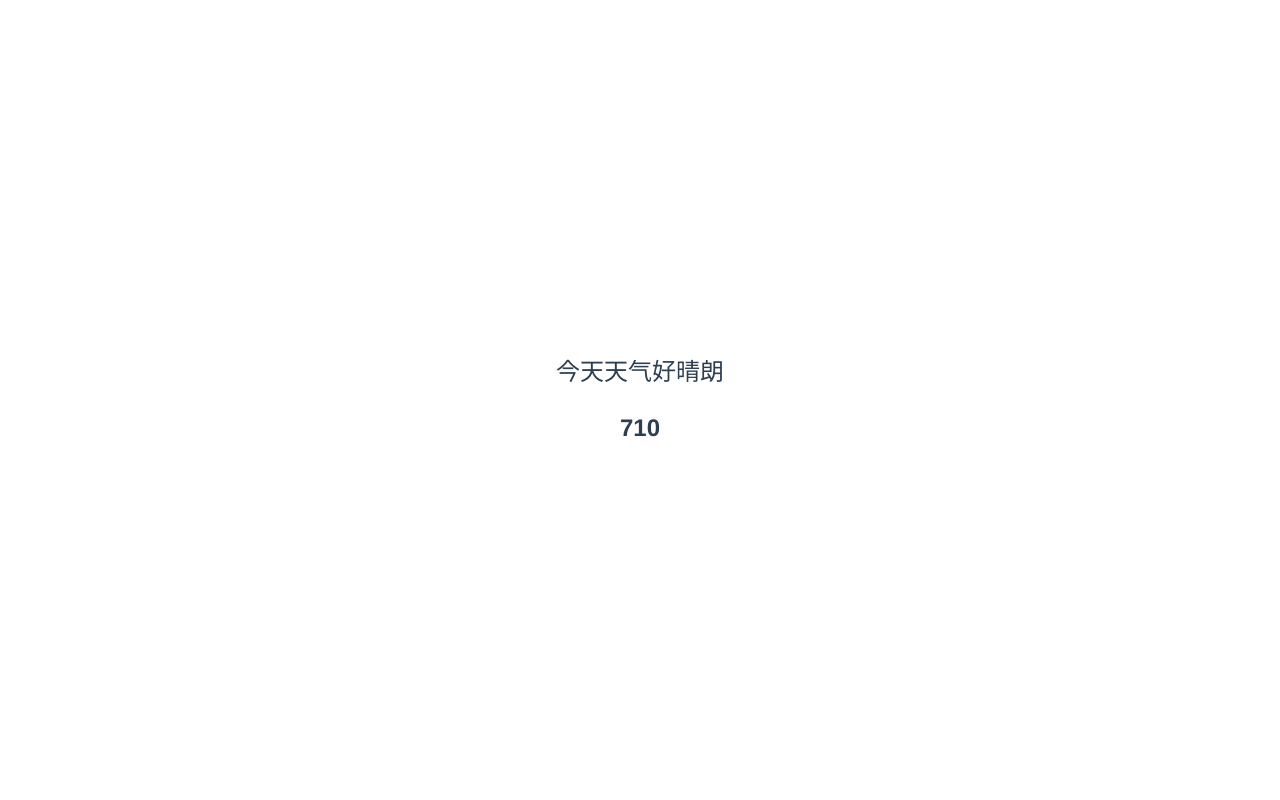
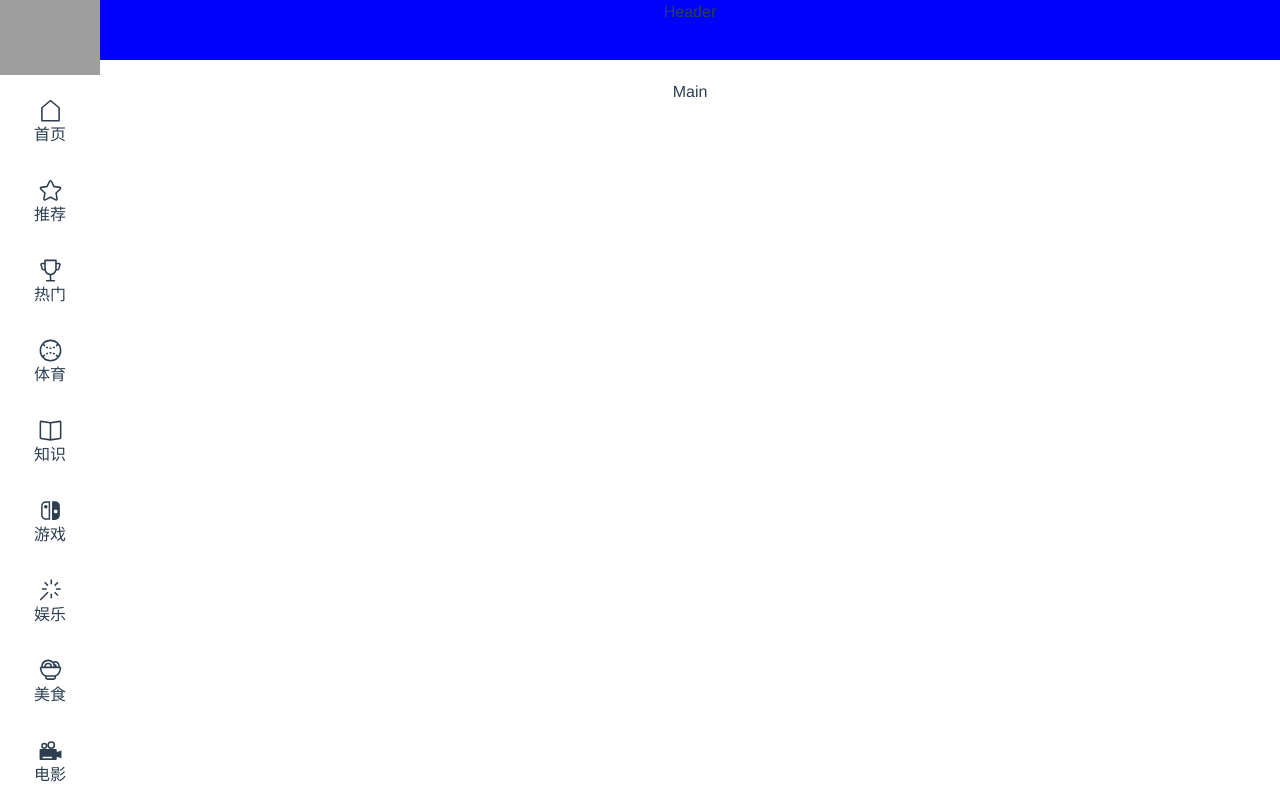
Before and after one commit to Tamiflu233/DingVideo, a Vue app in the folder dingvideofrontend/: page /home in a window 1280 px wide. Built offline with nearby package versions, Linux system fonts and the light colour scheme; grey boxes are pictures that could not be loaded.

Commit message:
左侧菜单栏

```diff
--- a/dingvideofrontend/src/App.vue
+++ b/dingvideofrontend/src/App.vue
@@ -16,4 +16,11 @@
   text-align: center;
   color: #2c3e50;
 }
+
+html,body,#app,.el-container{
+padding: 0px;
+margin: 0px;
+height: 100%;
+}
+
 </style>
--- a/dingvideofrontend/src/api/login.ts
+++ b/dingvideofrontend/src/api/login.ts
@@ -12,6 +12,7 @@ export const getLogin: requestModel = () => request({
 export const getUserInfo: requestModel = () => request({
   url: '/info',
   method: 'get',
+
 });
 
 // 退出登录
--- /dev/null
+++ b/dingvideofrontend/src/components/common/SideMenu.vue
@@ -0,0 +1,93 @@
+<template>
+  <div class="side-menu-wrapper">
+    <div class="menu-icon">
+      <el-image :src="logo"></el-image>
+    </div>
+    <div class="menu-item" v-for="(item, index) in items" :key="index" :class="{ 'selected': selected === index }" @click="selectItem(index)">
+      <div class="menu-item-wrapper">
+        <el-icon class="menu-item-icon" :size="25">
+        <component :is="item.icon"></component>
+        </el-icon >
+        <div class="menu-item-title">
+          {{item.title}}
+        </div>
+      </div>
+
+    </div>
+  </div>
+</template>
+
+<script setup lang="ts">
+import { ref } from 'vue'
+import { MenuItem } from "@/types/sidemenu"
+// 应用图标链接：
+const logo = ref("https://dasex101-random-learning.oss-cn-shanghai.aliyuncs.com/image/dingvideoLOGO.png")
+// 接受自定义的分类按钮项
+defineProps({
+  items: {
+    type: Array as PropType<MenuItem[]>,
+    required: true
+  }
+})
+// 当前选择的分类按钮项的索引
+const selected = ref(-1)
+// 获取当前点击的按钮索引
+function selectItem(index: number) {
+  selected.value = index
+}
+</script>
+<style lang="scss" scoped>
+.side-menu-wrapper {
+  display: flex;
+  flex-direction: column;
+  flex-grow: 1;
+  justify-content: flex-start;
+  align-items: center;
+  height: 100%;
+  overflow-y: scroll;
+  // background-color: red;
+
+  .menu-item{
+    flex: 1;
+    .menu-item-wrapper{
+      display: flex;
+      flex-direction: column;
+      justify-content: center;
+      align-items: center;
+      margin: 0 auto;
+      height: 80px;
+      width: 80px;
+      border-radius:12px;
+      &:hover {
+			color: #06B0FB;
+      background-color: rgba($color: #06B0FB, $alpha: 0.03);
+      cursor: pointer;
+		}
+    .menu-item-title {
+      user-select: none;
+    }
+    }
+
+  }
+
+}
+// 选中的分类按钮项样式
+.selected {
+  display: flex;
+  flex-direction: column;
+  justify-content: center;
+  align-items: center;
+  margin: 0 auto;
+  height: 80px;
+  width: 80px;
+  border-radius:12px;
+  color: #06B0FB;
+  background-color: rgba($color: #06B0FB, $alpha: 0.03);
+  cursor: pointer;
+}
+/* 隐藏滚动条 */
+.side-menu-wrapper::-webkit-scrollbar {
+  width: 0;
+  height: 0;
+}
+</style>
--- /dev/null
+++ b/dingvideofrontend/src/types/sidemenu/index.ts
@@ -0,0 +1,4 @@
+export interface MenuItem {
+  icon: string
+  title: string
+}
--- a/dingvideofrontend/src/views/home/index.vue
+++ b/dingvideofrontend/src/views/home/index.vue
@@ -1,14 +1,90 @@
 #index.vue页面
 <template>
-  <h2>{{ msg }}</h2>
-  <h2>{{ count }}</h2>
+  <div class="home-layout">
+    <el-container class="home-content">
+      <el-aside class="cate-sidebar" width="100px">
+        <SideMenu :items="menuItems"  />
+      </el-aside>
+      <el-container class="main-part">
+        <el-header class="head-bar">Header</el-header>
+        <el-main class="video-pageview">Main</el-main>
+      </el-container>
+    </el-container>
+  </div>
 </template>
 <script setup lang="ts">
 import { ref } from 'vue'
+import { MenuItem } from "@/types/sidemenu"
+const SideMenu = defineAsyncComponent(() => import("@/components/common/SideMenu.vue"))
+// 左侧菜单分类按钮列表,是对象数组，每个对象包含icon和title两个属性
 
-const msg = ref('今天天气好晴朗')
-const count = ref(710)
+const menuItems = ref<MenuItem[]>([
+  {
+    icon: "house",
+    title: "首页",
+  },
+  {
+    icon: "star",
+    title: "推荐",
+  },
+  {
+    icon: "trophy",
+    title: "热门",
+  },
+  {
+    icon: "football",
+    title: "体育",
+  },
+  {
+    icon: "reading",
+    title: "知识",
+  },
+  {
+    icon: "SwitchFilled",
+    title: "游戏",
+  },
+  {
+    icon: "MagicStick",
+    title: "娱乐",
+  },
+  {
+    icon: "food",
+    title: "美食",
+  },
+  {
+    icon: "VideoCameraFilled",
+    title: "电影",
+  },
+  {
+    icon: "ShoppingBag",
+    title: "时尚",
+  },
+  {
+    icon: "promotion",
+    title: "动漫",
+  },
+]);
+
 </script>
 
-<style scoped>
+
+<style lang="scss" scoped>
+.home-layout{
+  top: 0;
+  bottom: 0;
+  left: 0;
+  right: 0;
+  position: absolute;
+  height: 100%;
+  .home-content{
+    height: 100%;
+  .cate-sidebar {
+  // background-color: gray;
+}
+
+.head-bar {
+  background-color: blue;
+}
+}
+}
 </style>
```
Also changed, not shown: dingvideofrontend/components.d.ts (+7 -0 lines).
